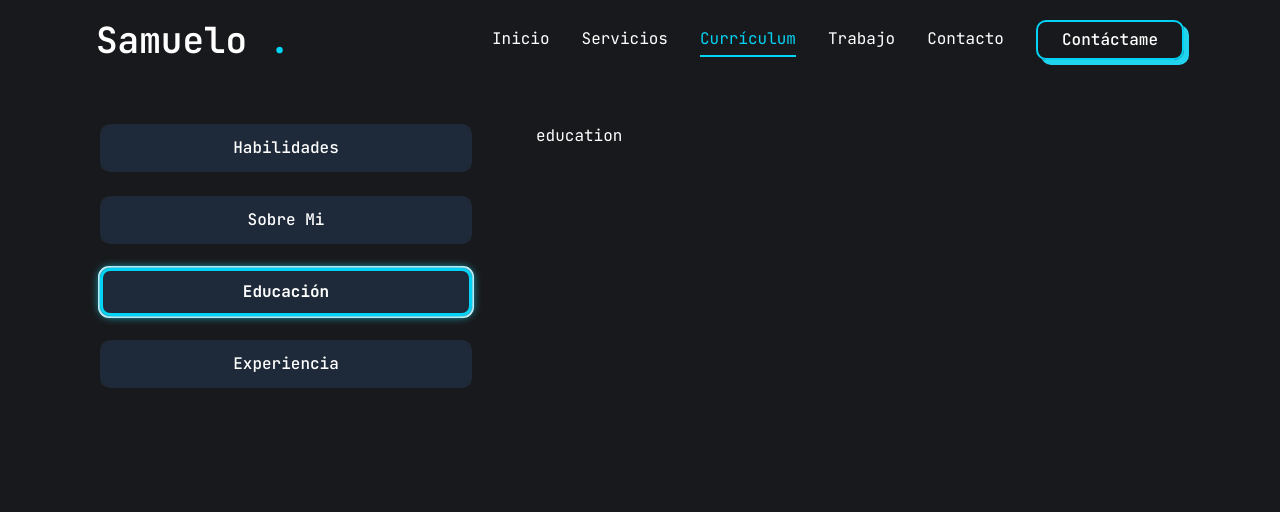
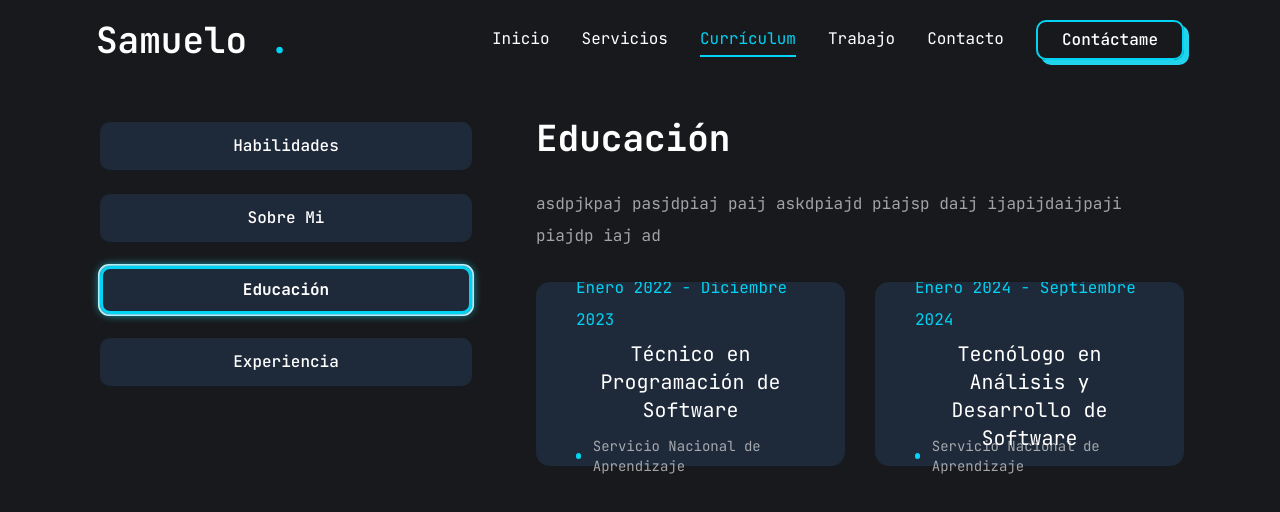
Before and after one commit to SamuelRodriguezC/Portfoleo, a Next.js app in the folder my-app/: page /resume in a window 1280 px wide. Both pictures are taken after a click on the tab "Educación". Shown: the top 512 px of the page. Built offline with nearby package versions, Linux system fonts and the light colour scheme.

Commit message:
Apartado de educación

```diff
--- a/my-app/app/resume/page.jsx
+++ b/my-app/app/resume/page.jsx
@@ -61,13 +61,13 @@
   description: "asdpjkpaj pasjdpiaj paij askdpiajd piajsp daij ijapijdaijpaji piajdp iaj ad ",
   items: [
     {
-      institution: "Servicion Nacional de Aprendizaje - SENA",
+      institution: "Servicio Nacional de Aprendizaje",
       degree: "Técnico en Programación de Software",
       duration: "Enero 2022 - Diciembre 2023"
     },
     {
-      institution: "Servicion Nacional de Aprendizaje - SENA",
-      degree: "tecnólogo en Análisis y Desarrollo de Software",
+      institution: "Servicio Nacional de Aprendizaje",
+      degree: "Tecnólogo en Análisis y Desarrollo de Software",
       duration: "Enero 2024 - Septiembre 2024"
     }
   ]
@@ -154,7 +154,24 @@
             </TabsContent>
             {/*----------------- Educación -----------------*/}
             <TabsContent value="education" className="w-full">
-              education
+              <div className="flex flex-col gap-[30px] text-center lg:text-left">
+                <h3 className="text-4xl font-bold">{education.title}</h3>
+                <p className="max-w-[600px] text-white/60 mx-auto xl:mx-0">{education.description}</p>
+                <ScrollArea className="h-[400px]">
+                  <ul className="grid grid-cols-1 lg:grid-cols-2 gap-[30px]">
+                    {education.items.map((item, index) => (
+                      <li key={index} className="bg-gray-800 h-[184px] py-6 px-10 rounded-xl flex flex-col justify-center items-center lg:items-center gap-1 ">
+                        <span className="text-main">{item.duration}</span>
+                        <h3 className="text-xl max-w-[260px] min-h-[60px] text-center">{item.degree}</h3>
+                        <div className="flex items-center gap-3 mt-8">
+                          <span className="w-[6px] h-[6px] rounded-full bg-main"></span>
+                          <p className="text-white/60 text-sm ">{item.institution}</p>
+                        </div>
+                      </li>
+                    ))}
+                  </ul>
+                </ScrollArea>
+              </div>
             </TabsContent>
             {/*----------------- Experiencia -----------------*/}
             <TabsContent value="experience" className="w-full">
```
